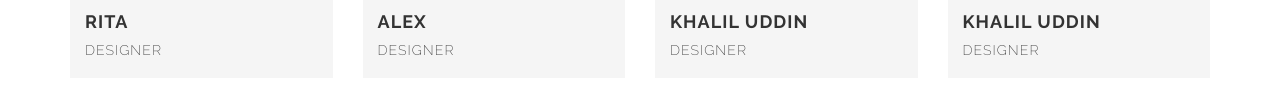
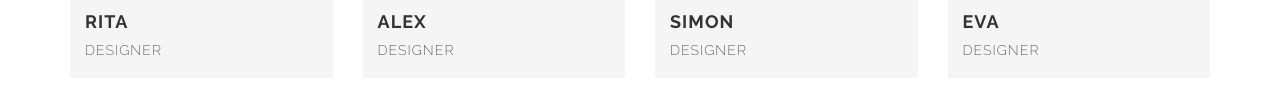
Before and after one commit to ianjravin/www, a plain HTML site: page index.html in a window 1280 px wide. Shown: the part 2964-3066 px from the top of the page. Drawn offline with Linux system fonts and the light colour scheme.

Commit message:
another one

```diff
--- a/index.html
+++ b/index.html
@@ -238,71 +238,6 @@ Client: Nouveta to the Mathubles -->
 
 
 
-					<!-- <div class="col-md-12">
-						<ul class="filter">
-				     <li><a class="#" href="active" data-filter=".bootstrap">bootstrap</a></li>
-						</ul>
-					</div> -->
-
-
-
-
-
-						<!-- <div class="col-md-4 col-sm-6 work-grid html php bootstrap">
-							<div class="portfolio-content">
-								<img class="img-responsive" src="images/works/portfolio-2.jpg" alt="">
-								<div class="portfolio-overlay">
-									<a href="images/works/portfolio-2.jpg"><i class="fa fa-camera-retro"></i></a>
-									<h5>Web Development</h5>
-									<p>Design, Develop</p>
-								</div>
-							</div>
-						</div> -->
-
-						<!-- <div class="col-md-4 col-sm-6 work-grid wordpress graphic">
-							<div class="portfolio-content">
-								<img class="img-responsive" src="images/works/portfolio-3.jpg" alt="">
-								<div class="portfolio-overlay">
-									<a href="images/works/portfolio-3.jpg"><i class="fa fa-camera-retro"></i></a>
-									<h5>Web Development</h5>
-									<p>Design, Develop</p>
-								</div>
-							</div>
-						</div> -->
-
-						<!-- <div class="col-md-4 col-sm-6 work-grid html php bootstrap">
-							<div class="portfolio-content">
-								<img class="img-responsive" src="images/works/portfolio-4.jpg" alt="">
-								<div class="portfolio-overlay">
-									<a href="images/works/portfolio-4.jpg"><i class="fa fa-camera-retro"></i></a>
-									<h5>Web Development</h5>
-									<p>Design, Develop</p>
-								</div>
-							</div>
-						</div> -->
-
-						<!-- <div class="col-md-4 col-sm-6 work-grid wordpress graphic php">
-							<div class="portfolio-content">
-								<img class="img-responsive" src="images/works/portfolio-5.jpg" alt="">
-								<div class="portfolio-overlay">
-									<a href="images/works/portfolio-5.jpg"><i class="fa fa-camera-retro"></i></a>
-									<h5>Web Development</h5>
-									<p>Design, Develop</p>
-								</div>
-							</div>
-						</div> -->
-
-						<!-- <div class="col-md-4 col-sm-6 work-grid html bootstrap graphic">
-							<div class="portfolio-content">
-								<img class="img-responsive" src="images/works/portfolio-6.jpg" alt="">
-								<div class="portfolio-overlay">
-									<a href="images/works/portfolio-6.jpg"><i class="fa fa-camera-retro"></i></a>
-									<h5>Web Development</h5>
-									<p>Design, Develop</p>
-								</div>
-							</div>
-						</div> -->
-
 
 
 			</div>
@@ -432,7 +367,7 @@ Client: Nouveta to the Mathubles -->
 							</div>
 						</div>
 						<div class="member-info">
-							<h4>Khalil Uddin</h4>
+							<h4>Simon</h4>
 							<span>Designer</span>
 						</div>
 					</div>
@@ -448,7 +383,7 @@ Client: Nouveta to the Mathubles -->
 							</div>
 						</div>
 						<div class="member-info">
-							<h4>Khalil Uddin</h4>
+							<h4>Eva</h4>
 							<span>Designer</span>
 						</div>
 					</div>
@@ -470,7 +405,7 @@ Client: Nouveta to the Mathubles -->
 						<p>We are a customer engagement business in the payment space that helps our clients ease the process of payments to and from their businesses using, SMS, mPOS, USSD, social media, apps, card & mobile money.
 							 Our complete, intergrated, next generation payments gateway platform provides breakthrough scalability to an industry leading suite
 						 of secure and seamless payment management solution for every business.</p>
-						<a href="" class="btn btn-send">Request a demo</a>
+						<a href="#contact" class="btn btn-send">Request a demo</a>
 					</div>
 				</div>
 				<div class="col-sm-6 our-office">
```
